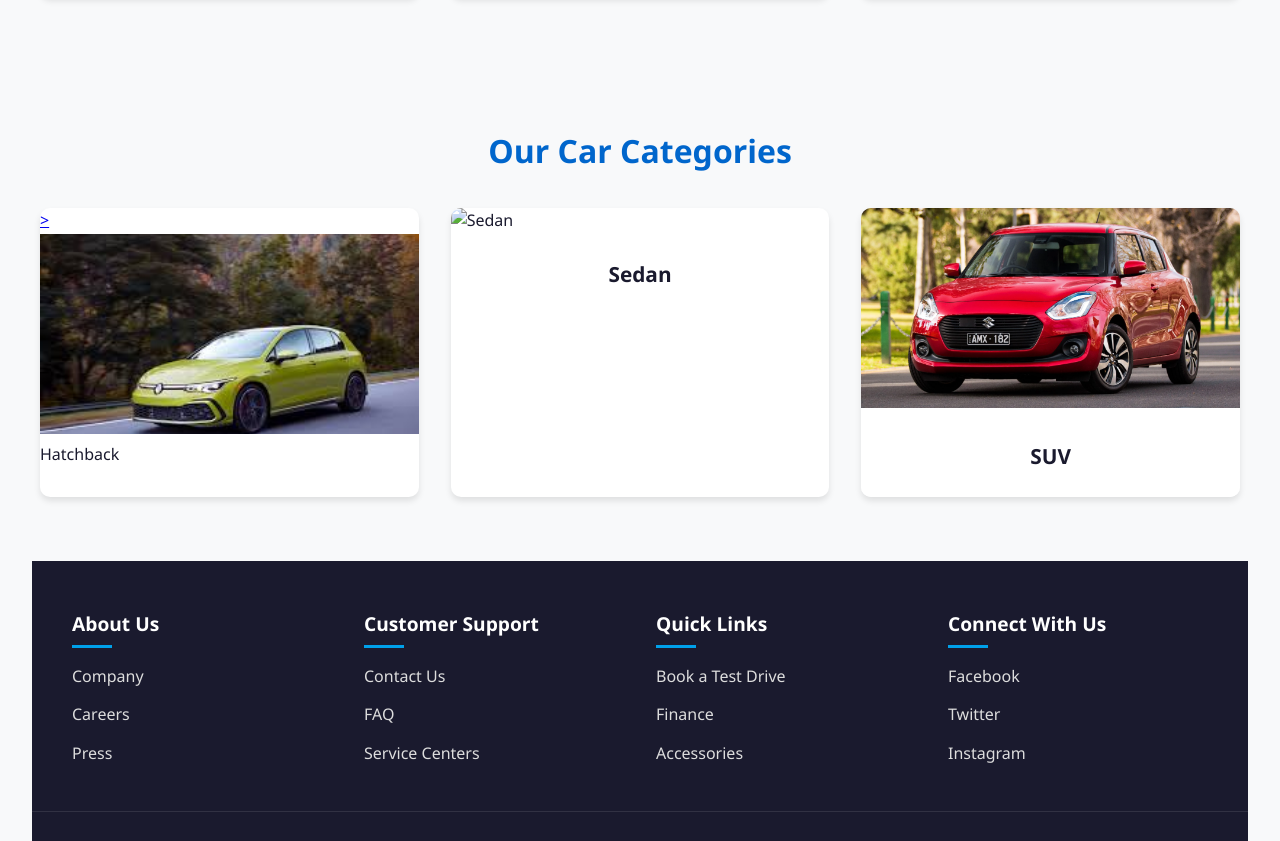
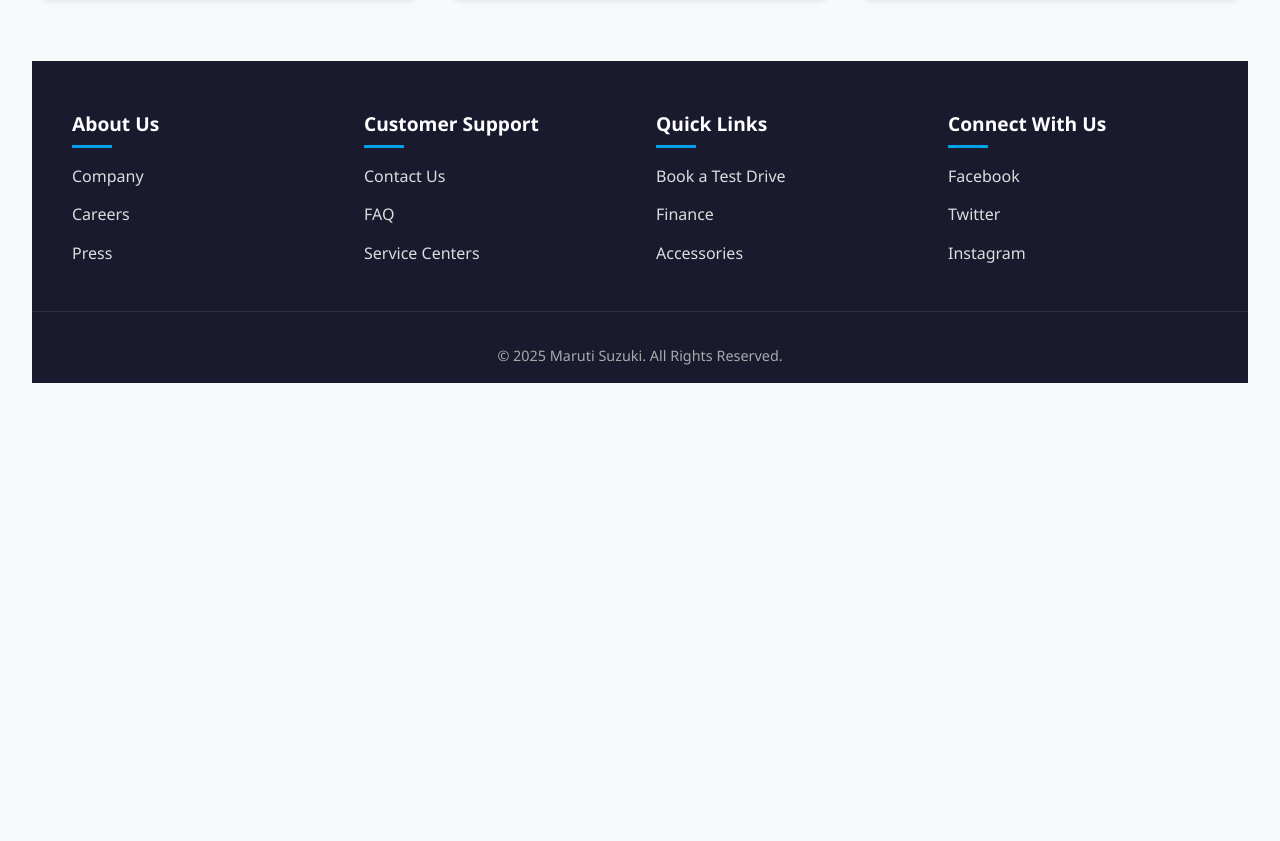
Before and after one commit to NikhilGolait/ms-website, a plain HTML site: page index.html in a window 1280 px wide. Shown: the part 3091-3932 px from the top of the page. After the commit the page ends 3506 px from the top, so only its background shows below. Drawn offline with Linux system fonts and the light colour scheme.

Commit message:
index.html

```diff
--- a/index.html
+++ b/index.html
@@ -125,25 +125,7 @@
             </div>
         </section>
 
-        <section class="car">
-            <h2>Our Car Categories</h2>
-            <div class="categories-grid">
-                <div class="category-card" id="hatchback-category">
-                    <a href="index2.html">>
-                    <img src="/hatch.jpg" alt="Hatchback">
-                    </a
-                    <h3>Hatchback</h3>
-                </div>
-                <div class="category-card" id="sedan-category">
-                    <img src="/sed.jpg" alt="Sedan">
-                    <h3>Sedan</h3>
-                </div>
-                <div class="category-card" id="suv-category">
-                    <img src="/wp7897533.webp" alt="SUV">
-                    <h3>SUV</h3>
-                </div>
-            </div>
-        </section>
+
 
         <!-- Footer -->
         <footer class="footer">
```
